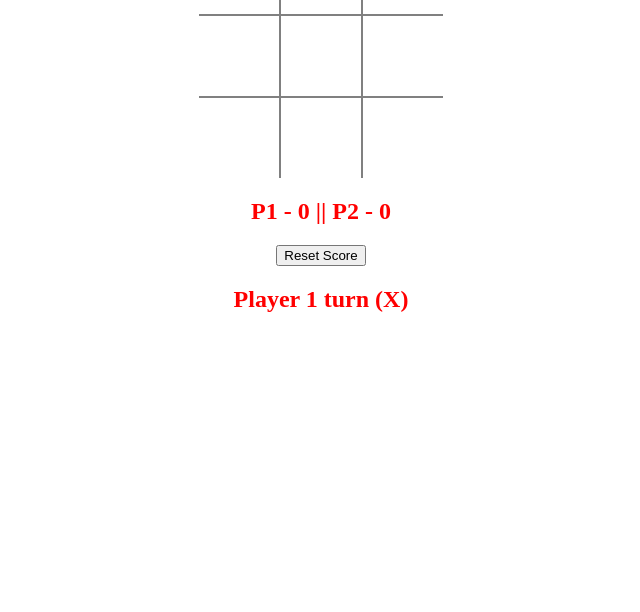
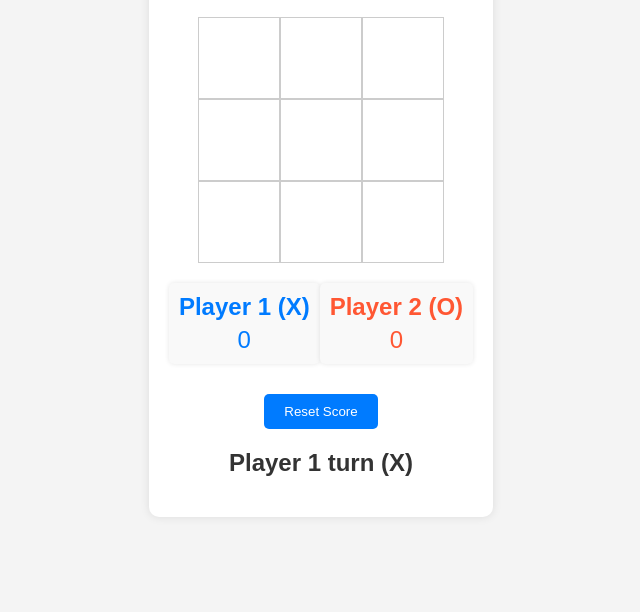
Before and after one commit to BaiToshoo/Tic-Tac-Toe, a plain HTML site: page index.html in a window 1280 px wide. Shown: the part 188-800 px from the top of the page, without its empty margins (319-959 px from the left). Drawn offline with Linux system fonts and the light colour scheme.

Commit message:
Made some changes to the style

```diff
--- a/index.html
+++ b/index.html
@@ -26,11 +26,21 @@
                 <div class="cell" id="b8"></div>
                 <div class="cell" id="b9"></div>
             </div>
-    </div>
-    <div class="result">
-        <h2 id="result">P1 - 0 || P2 - 0</h2>
-        <button id="reset-btn">Reset Score</button>
-        <h2 id="print">Player 1 turn (X)</h2>
+        </div>
+        <div class="scoreboard">
+            <div class="score player1">
+                <h2>Player 1 (X)</h2>
+                <p id="player1-score">0</p>
+            </div>
+            <div class="score player2">
+                <h2>Player 2 (O)</h2>
+                <p id="player2-score">0</p>
+            </div>
+        </div>
+        <div class="result">
+            <button id="reset-btn">Reset Score</button>
+            <h2 id="print">Player 1 turn (X)</h2>
+        </div>
     </div>
 </body>
 </html>
--- a/index.js
+++ b/index.js
@@ -1,15 +1,16 @@
+window.addEventListener('load', solve);
+
 window.addEventListener('load', solve);
 
 function solve() {
-
     let player = 1;
     let player1Wins = 0;
     let player2Wins = 0;
 
     const print = document.getElementById('print');
-    const result = document.getElementById('result');
+    const player1Score = document.getElementById('player1-score');
+    const player2Score = document.getElementById('player2-score');
     const resetButton = document.getElementById('reset-btn');
-
 
     const b1 = document.getElementById('b1');
     const b2 = document.getElementById('b2');
@@ -21,22 +22,22 @@ function solve() {
     const b8 = document.getElementById('b8');
     const b9 = document.getElementById('b9');
 
-
-    b1.addEventListener('click', () => turn(b1))
-    b2.addEventListener('click', () => turn(b2))
-    b3.addEventListener('click', () => turn(b3))
-    b4.addEventListener('click', () => turn(b4))
-    b5.addEventListener('click', () => turn(b5))
-    b6.addEventListener('click', () => turn(b6))
-    b7.addEventListener('click', () => turn(b7))
-    b8.addEventListener('click', () => turn(b8))
-    b9.addEventListener('click', () => turn(b9))
-    resetButton.addEventListener('click', resetScore)
+    b1.addEventListener('click', () => turn(b1));
+    b2.addEventListener('click', () => turn(b2));
+    b3.addEventListener('click', () => turn(b3));
+    b4.addEventListener('click', () => turn(b4));
+    b5.addEventListener('click', () => turn(b5));
+    b6.addEventListener('click', () => turn(b6));
+    b7.addEventListener('click', () => turn(b7));
+    b8.addEventListener('click', () => turn(b8));
+    b9.addEventListener('click', () => turn(b9));
+    resetButton.addEventListener('click', resetScore);
 
     function resetScore() {
-        player1Wins = 0
-        player2Wins = 0
-        result.textContent = `P1 - ${player1Wins} || P2 - ${player2Wins}`;
+        player1Wins = 0;
+        player2Wins = 0;
+        updateScoreboard();
+        reset();
     }
 
     function disableBoxes() {
@@ -73,27 +74,37 @@ function solve() {
         b7.textContent = '';
         b8.textContent = '';
         b9.textContent = '';
+        b1.classList.remove('x', 'o');
+        b2.classList.remove('x', 'o');
+        b3.classList.remove('x', 'o');
+        b4.classList.remove('x', 'o');
+        b5.classList.remove('x', 'o');
+        b6.classList.remove('x', 'o');
+        b7.classList.remove('x', 'o');
+        b8.classList.remove('x', 'o');
+        b9.classList.remove('x', 'o');
         player = 1;
-        print.textContent = 'Player 1 turn(X)';
-        result.textContent = `P1 - ${player1Wins} || P2 - ${player2Wins}`;
-        enableBoxes()
+        print.textContent = 'Player 1 turn (X)';
+        updateScoreboard();
+        enableBoxes();
     }
-
 
     function turn(b) {
         if (player === 1 && b.textContent === '') {
             b.textContent = 'X';
+            b.classList.add('x');
             print.textContent = 'Player 2 turn (O)';
             player = 2;
         } else if (player === 2 && b.textContent === '') {
             b.textContent = 'O';
+            b.classList.add('o');
             print.textContent = 'Player 1 turn (X)';
             player = 1;
         }
         checkForWinner();
     }
 
-    function checkForWinner(){
+    function checkForWinner() {
         const winningCombinations = [
             [b1, b2, b3],
             [b4, b5, b6],
@@ -114,22 +125,25 @@ function solve() {
                 } else {
                     player2Wins++;
                 }
-                disableBoxes()
-                result.textContent = `P1 - ${player1Wins} || P2 - ${player2Wins}`;
+                disableBoxes();
+                updateScoreboard();
                 setTimeout(reset, 2000);
-
                 return;
-            } else {
-                checkForDraw();
             }
         }
+        checkForDraw();
+    }
 
-        function checkForDraw() {
-            if (b1.textContent !== '' && b2.textContent !== '' && b3.textContent !== '' && b4.textContent !== '' && b5.textContent !== '' && b6.textContent !== '' && b7.textContent !== '' && b8.textContent !== '' && b9.textContent !== '') {
-                print.textContent = 'Draw!';
-                disableBoxes()
-                setTimeout(reset, 2000);
-            }
+    function checkForDraw() {
+        if (b1.textContent !== '' && b2.textContent !== '' && b3.textContent !== '' && b4.textContent !== '' && b5.textContent !== '' && b6.textContent !== '' && b7.textContent !== '' && b8.textContent !== '' && b9.textContent !== '') {
+            print.textContent = 'Draw!';
+            disableBoxes();
+            setTimeout(reset, 2000);
         }
     }
+
+    function updateScoreboard() {
+        player1Score.textContent = player1Wins;
+        player2Score.textContent = player2Wins;
+    }
 }
--- a/style.css
+++ b/style.css
@@ -1,7 +1,24 @@
+body {
+    font-family: Arial, sans-serif;
+    background-color: #f4f4f4;
+    display: flex;
+    justify-content: center;
+    align-items: center;
+    height: 100vh;
+    margin: 0;
+}
+
+.main {
+    background-color: #fff;
+    padding: 20px;
+    border-radius: 10px;
+    box-shadow: 0 0 10px rgba(0, 0, 0, 0.1);
+    text-align: center;
+}
+
 h1 {
-    color: red;
-    margin-bottom: 2em;
-    text-align: center;
+    color: #333;
+    margin-bottom: 1em;
 }
 
 .row {
@@ -14,76 +31,77 @@ h1 {
 .cell {
     display: flex;
     align-items: center;
-    text-align: center;
     justify-content: center;
-    text-align: center;
     cursor: pointer;
     width: 80px;
     height: 80px;
+    border: 1px solid #ccc;
+    font-size: 2em;
+    transition: background-color 0.3s;
 }
 
 .cell:hover {
-    background-color: #f0f0f0;
-    transition : 0.75s;
+    background-color: #e0e0e0;
 }
 
-#b1{
-    border-bottom: 1px solid gray;
-    border-right: 1px solid gray;
+.cell.x {
+    color: #007bff;
 }
 
-#b2 {
-    border-bottom: 1px solid gray;
-    border-right: 1px solid gray;
-    border-left: 1px solid gray;
+.cell.o {
+    color: #ff5733;
 }
 
-#b3 {
-    border-bottom: 1px solid gray;
-    border-left: 1px solid gray;
+.score.player1 h2,
+.score.player1 p {
+    color: #007bff;
 }
 
-#b4 {
-    border-top: 1px solid gray;
-    border-bottom: 1px solid gray;
-    border-right: 1px solid gray;
+.score.player2 h2,
+.score.player2 p {
+    color: #ff5733;
 }
 
-#b5 {
-    border: 1px solid gray;
+.scoreboard {
+    display: flex;
+    justify-content: space-around;
+    margin-top: 20px;
 }
 
-#b6 {
-    border-top: 1px solid gray;
-    border-bottom: 1px solid gray;
-    border-left: 1px solid gray;
+.score {
+    background-color: #f9f9f9;
+    padding: 10px;
+    border-radius: 5px;
+    box-shadow: 0 0 5px rgba(0, 0, 0, 0.1);
 }
 
-#b7 {
-    border-top: 1px solid gray;
-    border-right: 1px solid gray;
+.score h2 {
+    margin: 0;
+    color: #333;
 }
 
-#b8 {
-    border-top: 1px solid gray;
-    border-right: 1px solid gray;
-    border-left: 1px solid gray;
-}
-
-#b9 {
-    border-top: 1px solid gray;
-    border-left: 1px solid gray;
+.score p {
+    font-size: 1.5em;
+    margin: 5px 0 0;
+    color: #333;
 }
 
 .result {
-    display: flex;
-    justify-content: center;
-    align-items: center;
-    flex-direction: column;
-    margin: auto;
-    color: red;
+    margin-top: 20px;
+    color: #333;
 }
 
 #reset-btn {
     cursor: pointer;
+    padding: 10px 20px;
+    background-color: #007bff;
+    color: #fff;
+    border: none;
+    border-radius: 5px;
+    margin-top: 10px;
+    transition: background-color 0.3s;
 }
+
+#reset-btn:hover {
+    background-color: #0056b3;
+}
```
